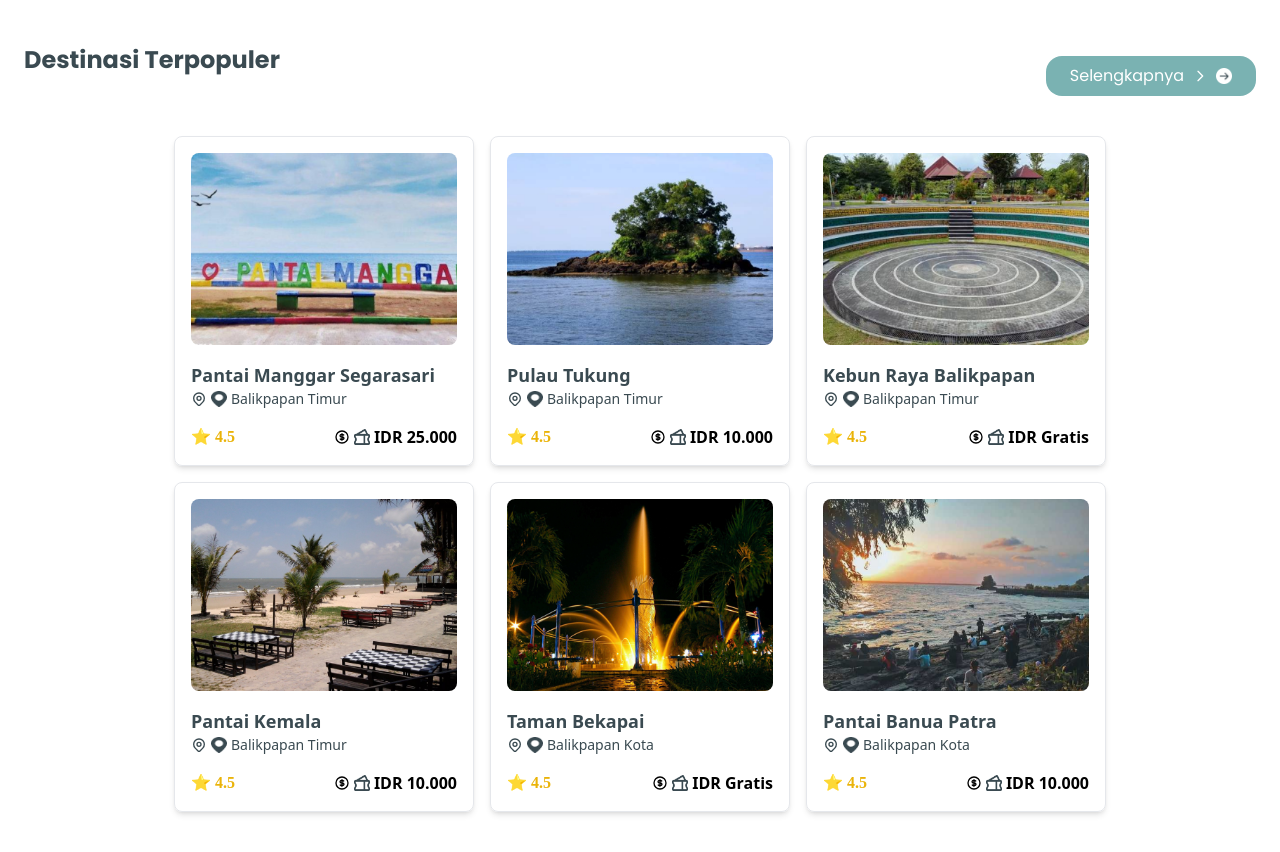
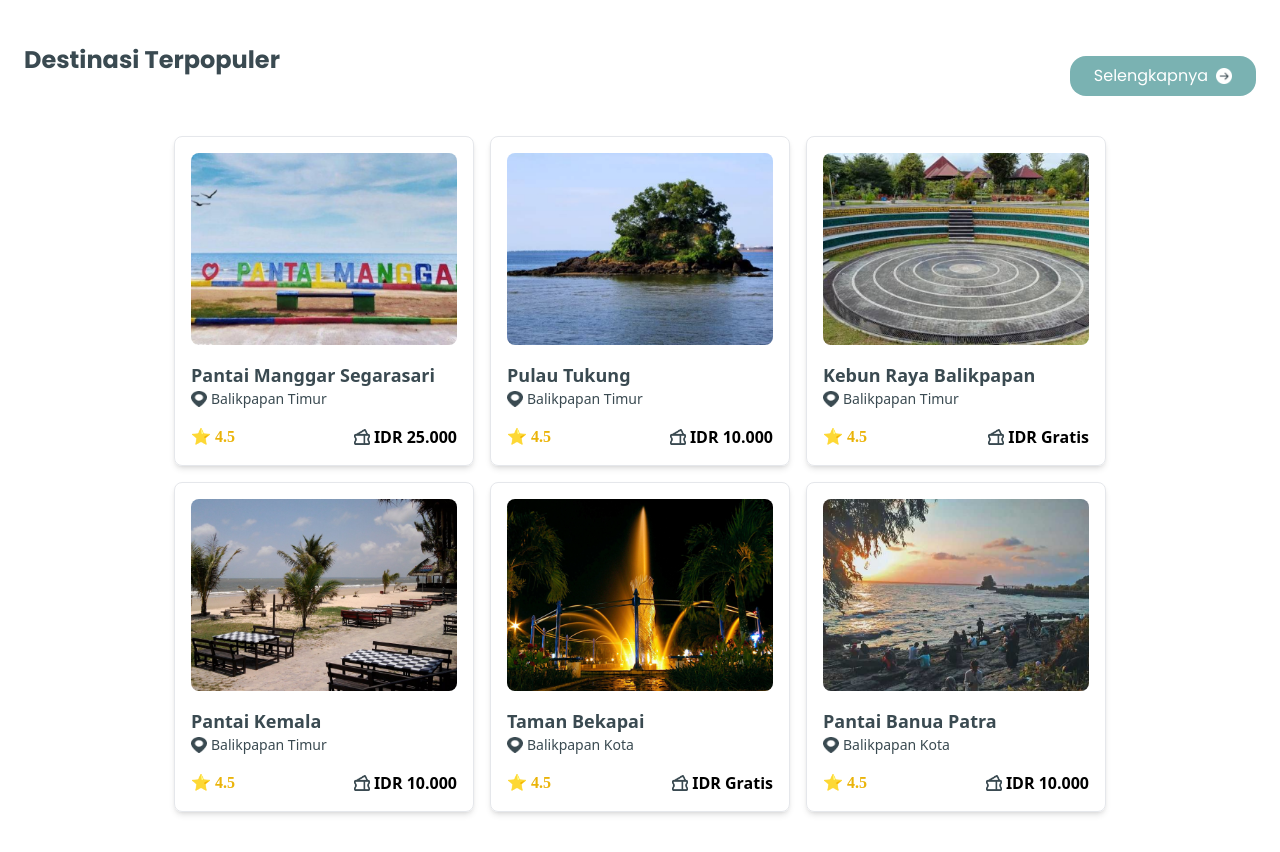
Before and after one commit to amrinaaa/bacito3b_, a React (Vite) app in the folder bacito3b/: page /destinasi in a window 1280 px wide. Built offline with nearby package versions, Linux system fonts and the light colour scheme; a web font is replaced by a local one.

Commit message:
pop up 30%

```diff
--- a/bacito3b/src/components/Destinasi.jsx
+++ b/bacito3b/src/components/Destinasi.jsx
@@ -3,6 +3,7 @@ import destinations from '../data/destinasi';
 import panah from '../assets/panah.png';
 import lokasiIcon from '../assets/lokasi.png';
 import hargaIcon from '../assets/price.png';
+import PopUpDesitinasi from './PopUpDesitinasi';
 
 const Destinasi = () => {
   const [selectedDestination, setSelectedDestination] = useState(null);
@@ -23,19 +24,6 @@ const Destinasi = () => {
         <div className="text-center"> {/* Mengatur tombol agar di kanan */}
           <button className="font-poppins mt-8 px-6 py-2 text-sm md:text-base text-white bg-button rounded-2xl hover:bg-button transition duration-300 flex items-center">
             Selengkapnya
-            <svg
-              className="ml-2 w-4 h-4"
-              fill="none"
-              stroke="currentColor"
-              viewBox="0 0 24 24"
-            >
-              <path
-                strokeLinecap="round"
-                strokeLinejoin="round"
-                strokeWidth={2}
-                d="M9 5l7 7-7 7"
-              />
-            </svg>
             <img src={panah} alt="Arrow" className="ml-2 w-4 h-4" /> {/* Menambahkan ikon panah */}
           </button>
         </div>
@@ -56,44 +44,12 @@ const Destinasi = () => {
             />
             <h2 className="font-sans text-lg font-bold text-font_gelap text-left">{destination.name}</h2> {/* Memusatkan judul */}
             <div className="font-sans flex items-center text-sm text-font_gelap text-left"> {/* Menambahkan ikon lokasi */}
-            <svg
-                className="w-4 h-4 mr-1"
-                fill="none"
-                stroke="currentColor"
-                viewBox="0 0 24 24"
-              >
-                <path
-                  strokeLinecap="round"
-                  strokeLinejoin="round"
-                  strokeWidth={2}
-                  d="M17.657 16.657L13.414 20.9a1.998 1.998 0 01-2.827 0l-4.244-4.243a8 8 0 1111.314 0z"
-                />
-                <path
-                  strokeLinecap="round"
-                  strokeLinejoin="round"
-                  strokeWidth={2}
-                  d="M15 11a3 3 0 11-6 0 3 3 0 016 0z"
-                />
-              </svg>
               <img src={lokasiIcon} alt="Lokasi" className="mr-1 w-4 h-4" /> {/* Ikon lokasi */}
               <p>{destination.location}</p> {/* Memusatkan lokasi */}
             </div>
             <div className="flex justify-between items-center mt-4">
               <span className="text-yellow-500 font-bold">⭐ {destination.rating}</span>
               <div className="flex items-center">
-              <svg
-                  className="w-4 h-4 mr-1"
-                  fill="none"
-                  stroke="currentColor"
-                  viewBox="0 0 24 24"
-                >
-                  <path
-                    strokeLinecap="round"
-                    strokeLinejoin="round"
-                    strokeWidth={2}
-                    d="M12 8c-1.657 0-3 .895-3 2s1.343 2 3 2 3 .895 3 2-1.343 2-3 2m0-8c1.11 0 2.08.402 2.599 1M12 8V7m0 1v8m0 0v1m0-1c-1.11 0-2.08-.402-2.599-1M21 12a9 9 0 11-18 0 9 9 0 0118 0z"
-                  />
-                </svg>
                 <img src={hargaIcon} alt="Harga" className="font-sans mr-1 w-4 h-4" /> {/* Ikon harga */}
                 <span className="font-bold font-sans">{destination.price}</span>
               </div>
@@ -102,92 +58,10 @@ const Destinasi = () => {
         ))}
       </div>
 
-      {selectedDestination && (
-        <div className="fixed inset-0 bg-black bg-opacity-50 flex items-center justify-center p-4 z-50">
-          <div className="bg-white rounded-lg max-w-3xl w-full max-h-[90vh] overflow-y-auto">
-            <div className="p-6">
-              <div className="flex justify-between items-start mb-4">
-                <h2 className="text-2xl font-bold text-gray-800">
-                  {selectedDestination.name}
-                  <span className="text-yellow-500 font-bold">⭐</span>
-                  <span className="font-bold">{selectedDestination.rating}</span>
-                </h2>
-                <button
-                  onClick={closePopup}
-                  className="text-gray-500 hover:text-gray-700 transition-colors"
-                >
-                  <svg
-                    className="w-6 h-6"
-                    fill="none"
-                    stroke="currentColor"
-                    viewBox="0 0 24 24"
-                  >
-                    <path
-                      strokeLinecap="round"
-                      strokeLinejoin="round"
-                      strokeWidth={2}
-                      d="M6 18L18 6M6 6l12 12"
-                    />
-                  </svg>
-                </button>
-              </div>
-
-              <img
-                src={`/api/placeholder/800/400`}
-                alt={selectedDestination.name}
-                className="w-full h-64 object-cover rounded-lg mb-4"
-              />
-
-              <div className="space-y-4">
-                <div className="flex items-center gap-2">
-                  <svg
-                    className="w-4 h-4"
-                    fill="none"
-                    stroke="currentColor"
-                    viewBox="0 0 24 24"
-                  >
-                    <path
-                      strokeLinecap="round"
-                      strokeLinejoin="round"
-                      strokeWidth={2}
-                      d="M17.657 16.657L13.414 20.9a1.998 1.998 0 01-2.827 0l-4.244-4.243a8 8 0 1111.314 0z"
-                    />
-                    <path
-                      strokeLinecap="round"
-                      strokeLinejoin="round"
-                      strokeWidth={2}
-                      d="M15 11a3 3 0 11-6 0 3 3 0 016 0z"
-                    />
-                  </svg>
-                  <span className="text-gray-600">{selectedDestination.location}</span>
-                </div>
-
-                <div className="flex items-center gap-2">
-                  <svg
-                    className="w-4 h-4"
-                    fill="none"
-                    stroke="currentColor"
-                    viewBox="0 0 24 24"
-                  >
-                    <path
-                      strokeLinecap="round"
-                      strokeLinejoin="round"
-                      strokeWidth={2}
-                      d="M12 8c-1.657 0-3 .895-3 2s1.343 2 3 2 3 .895 3 2-1.343 2-3 2m0-8c1.11 0 2.08.402 2.599 1M12 8V7m0 1v8m0 0v1m0-1c-1.11 0-2.08-.402-2.599-1M21 12a9 9 0 11-18 0 9 9 0 0118 0z"
-                    />
-                  </svg>
-                  <span className="font-bold">{selectedDestination.price}</span>
-                </div>
-
-
-                <div className="text-gray-600">
-                  <p>Tambahkan deskripsi detail destinasi di sini...</p>
-                </div>
-              </div>
-            </div>
-          </div>
-        </div>
-      )}
+      <PopUpDesitinasi
+        destination={selectedDestination}
+        onClose={closePopup}
+      />
     </div>
   );
 }
--- a/bacito3b/src/components/PopUpDesitinasi.jsx
+++ b/bacito3b/src/components/PopUpDesitinasi.jsx
@@ -1,11 +1,88 @@
-import React from 'react'
+import React from 'react';
+import { FiClock } from "react-icons/fi";
 
-const PopUpDesitinasi = () => {
+const PopUpDestinasi = ({ destination, onClose }) => {
+  if (!destination) return null;
+
   return (
-    <div>
-      popup
+    <div
+      className="fixed inset-0 bg-black bg-opacity-50 flex items-center justify-center z-50"
+      onClick={onClose}
+    >
+      <div
+        className="relative bg-white rounded-xl shadow-lg w-11/12 md:w-3/4 lg:w-2/3 max-h-[90vh] overflow-y-auto"
+        onClick={(e) => e.stopPropagation()} // Mencegah penutupan saat klik di dalam pop-up
+      >
+        <div className="p-4 border-b">
+          <div className="flex justify-between items-start">
+            <div>
+              <h2 className="text-xl font-bold">{destination.name}</h2>
+              <div className="flex items-center gap-2">
+                <span className="text-yellow-500 font-medium">⭐ {destination.rating}</span>
+                <div className="flex items-center text-sm text-gray-600">
+                  <p className="text-gray-600 text-sm mt-1">{destination.location}</p>
+                </div>
+              </div>
+            </div>
+            <button
+              onClick={onClose}
+              className="text-2xl text-gray-500 hover:text-gray-700 ml-4"
+            >
+              ×
+            </button>
+          </div>
+        </div>
+
+        <div className="grid grid-cols-3 gap-2 p-6">
+          <div className="col-span-2">
+            <img
+              src={destination.image}
+              alt={destination.name}
+              className="w-full h-full object-cover rounded-lg"
+            />
+          </div>
+          <div className="flex flex-col gap-2">
+            <img
+              src={destination.image}
+              alt={destination.name}
+              className="w-full h-[calc(50%-4px)] object-cover rounded-lg"
+            />
+            <img
+              src={destination.image}
+              alt={destination.name}
+              className="w-full h-[calc(50%-4px)] object-cover rounded-lg"
+            />
+          </div>
+        </div>
+
+        <div className="grid grid-cols-2 gap-6 p-6">
+          <div>
+            {/* Google Maps akan ditampilkan di sini */}
+          </div>
+          <div className="bg-gray-100 rounded-lg w-full h-full min-h-[300px]">
+            <h3 className="font-bold mb-2">Description</h3>
+            <p className="text-gray-600">{destination.description}</p>
+          </div>
+        </div>
+
+        <div className="p-6 border-t">
+          <div className="flex items-center gap-2">
+            <FiClock className="w-5 h-5" />
+            <span className="text-sm text-gray-600">07:30 - 18:00 WITA</span>
+            <div className="flex items-center gap-12">
+              <p className="text-gray-600">Mulai Dari</p>
+            </div>
+          </div>
+          <div className="flex items-center gap-2 mt-2">
+            <p className="text-gray-600">Setiap Hari</p>
+            <div className="flex items-center gap-12">
+                <p className="text-lg font-bold">{destination.price}</p>
+            </div>
+          </div>
+        </div>
+      </div>
     </div>
-  )
-}
+  );
+};
 
-export default PopUpDesitinasi
+export default PopUpDestinasi;
--- a/bacito3b/src/data/destinasi.jsx
+++ b/bacito3b/src/data/destinasi.jsx
@@ -13,6 +13,7 @@ const destinations = [
       price: 'IDR 25.000',
       rating: 4.5,
       image: pantaiManggar,
+      description: 'Sebenarnya nama pantai ini adalah Segarasari, namun kemudian terkenal dengan nama Pantai Manggar. Manggar sendiri adalah nama desa dari lokasi pantai tersebut. Pantai Manggar merupakan salah satu wisata alam dari kota Balikpapan. Hal itu karena pantai ini memiliki pemandangan alam yang sangat mempesona, laut biru berpadu dengan pasir putih bersih menjadi sajian yang memanjakan mata. Selain itu wisata ini juga menjadi favorit karena memiliki banyak wahana. Berbagai keseruan di air seperti banana-boat, jet ski hingga perahu ada di pantai ini.',
     },
     {
       id: 2,
```
